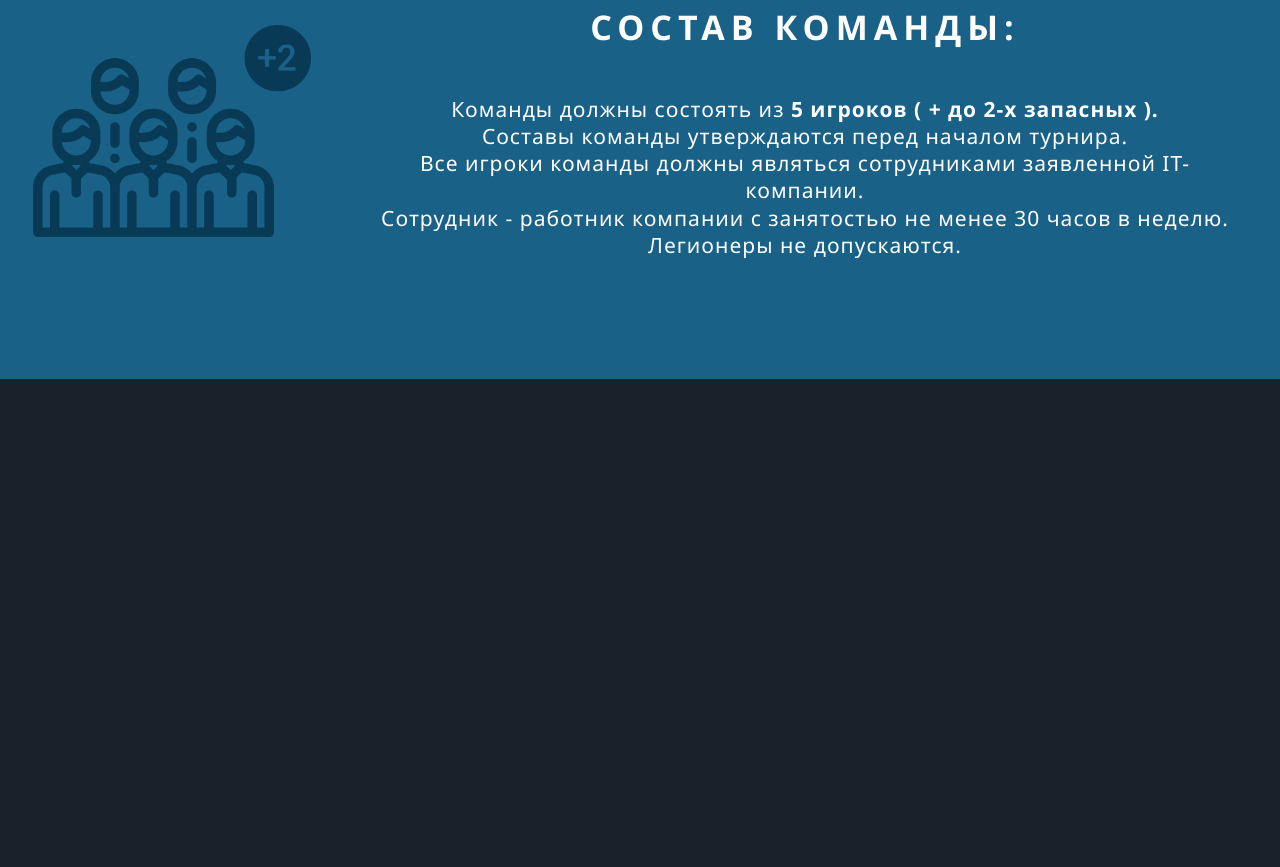
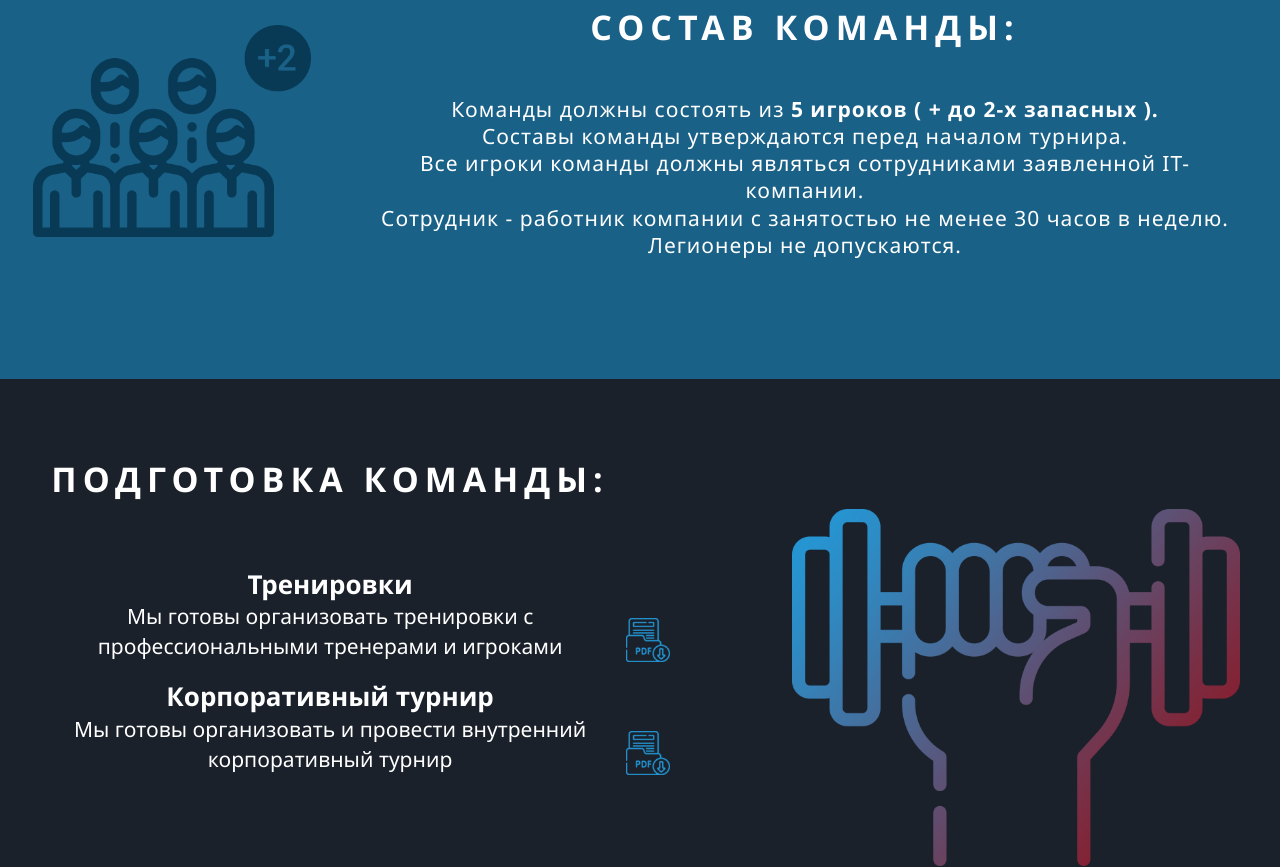
Before and after one commit to zakharych/ITCG_site, a plain HTML site: page index.html in a window 1280 px wide. Shown: the part 2325-3192 px from the top of the page. Before the commit the page ends 2704 px from the top, so only its background shows below. Drawn offline with Linux system fonts and the light colour scheme.

Commit message:
feat: trainig section

```diff
--- a/css/blocks/_lineup.scss
+++ b/css/blocks/_lineup.scss
@@ -20,17 +20,22 @@
     width: 100%;
     object-fit: contain;
 }
-.lineup__content {
+.text-content {
     text-align: center;
 }
-.lineup__title {
+.text-content__sibtitle--hedline {
+
+    font-size: 26px;
+    font-weight: 600;
+}
+.text-content__title {
     letter-spacing: 6px;
     font-weight: 600;
     font-size: 34px;
     text-transform: uppercase;
     margin-bottom: 44px;
 }
-.lineup__sibtitle {
+.text-content__sibtitle {
     letter-spacing: 1px;
     line-height: 1.3;
     &--bold {
--- a/css/blocks/_schema.scss
+++ b/css/blocks/_schema.scss
@@ -8,7 +8,7 @@
     flex-direction: row;
     position: relative;
     justify-content: space-between;
-    align-items: center;
+    align-items: flex-start;
     text-align: center;
     padding: 77px 35px;
 }
--- /dev/null
+++ b/css/blocks/_training.scss
@@ -0,0 +1,30 @@
+.training {
+    padding: 76px 44px;
+    background: url("../img/bg_training.png") no-repeat right 40px bottom;
+    background-size: 35%;
+}
+.training .text-content {
+    width: 48%;
+    margin-right: 60px;
+}
+.training .text-content__suntitle {
+    position: relative;
+    letter-spacing: normal;
+    margin-bottom: 16px;
+    &::before {
+        content: "";
+        background: url("../img/icon_pdf.png");
+        background-size:  44px 44px;
+        display: block;
+        width: 44px;
+        height: 44px;
+        position: absolute;
+        right: -10px;
+        bottom: 0;
+        transform: translateX(100%);
+    }
+}
+
+.training .text-content__title {
+    margin-bottom: 62px;
+}
--- a/css/main.scss
+++ b/css/main.scss
@@ -8,3 +8,4 @@
 @import "./blocks/format";
 @import "./blocks/schema";
 @import "./blocks/lineup";
+@import "./blocks/training";
--- a/index.html
+++ b/index.html
@@ -209,14 +209,41 @@
               alt="people_icon"
             />
           </div>
-          <div class="lineup__content">
-            <p class="lineup__title">Состав команды:</p>
-            <p class="lineup__sibtitle">
-              Команды должны состоять из <span class="lineup__sibtitle--bold">5 игроков ( + до 2-х запасных ).</span>  <br>
-              Составы команды утверждаются перед началом турнира. <br> Все игроки
-              команды должны являться сотрудниками заявленной IT-компании. <br>
+          <div class="text-content">
+            <p class="text-content__title">Состав команды:</p>
+            <p class="text-content__sibtitle">
+              Команды должны состоять из
+              <span class="text-content__sibtitle--bold">
+                5 игроков ( + до 2-х запасных ).
+              </span>
+              <br />
+              Составы команды утверждаются перед началом турнира.
+              <br />
+              Все игроки команды должны являться сотрудниками заявленной
+              IT-компании.
+              <br />
               Сотрудник - работник компании с занятостью не менее 30 часов в
-              неделю. <br> Легионеры не допускаются.
+              неделю.
+              <br />
+              Легионеры не допускаются.
+            </p>
+          </div>
+        </section>
+        <section class="training">
+          <div class="text-content">
+            <p class="text-content__title">Подготовка команды:</p>
+            <p class="text-content__suntitle">
+              <span class="text-content__sibtitle--hedline">
+                Тренировки
+              </span><br>
+              Мы готовы организовать тренировки с профессиональными тренерами и
+              игроками
+            </p>
+            <p class="text-content__suntitle">
+              <span class="text-content__sibtitle--hedline">
+                Корпоративный турнир
+              </span><br>
+              Мы готовы организовать и провести внутренний корпоративный турнир
             </p>
           </div>
         </section>
```
Also changed, not shown: css/main.css, img/bg_training.png (added), img/icon_pdf.png (added).
